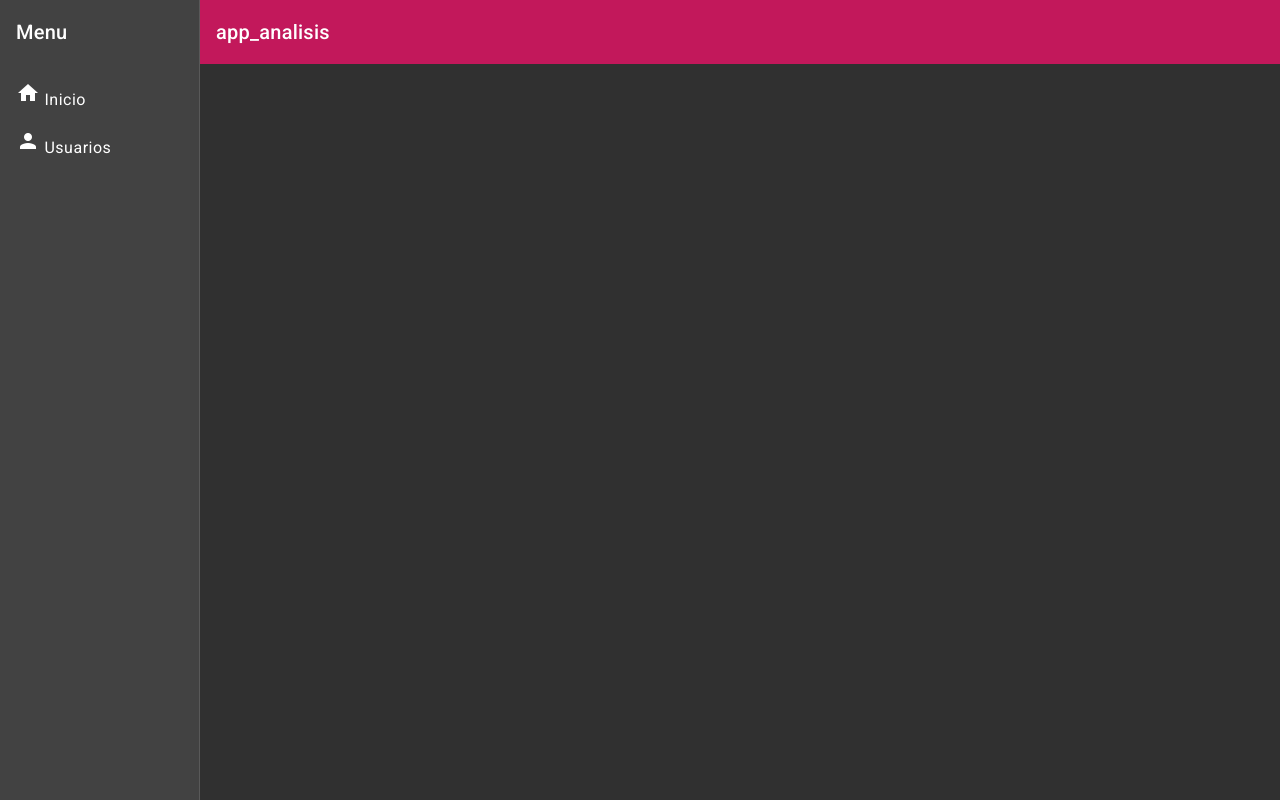
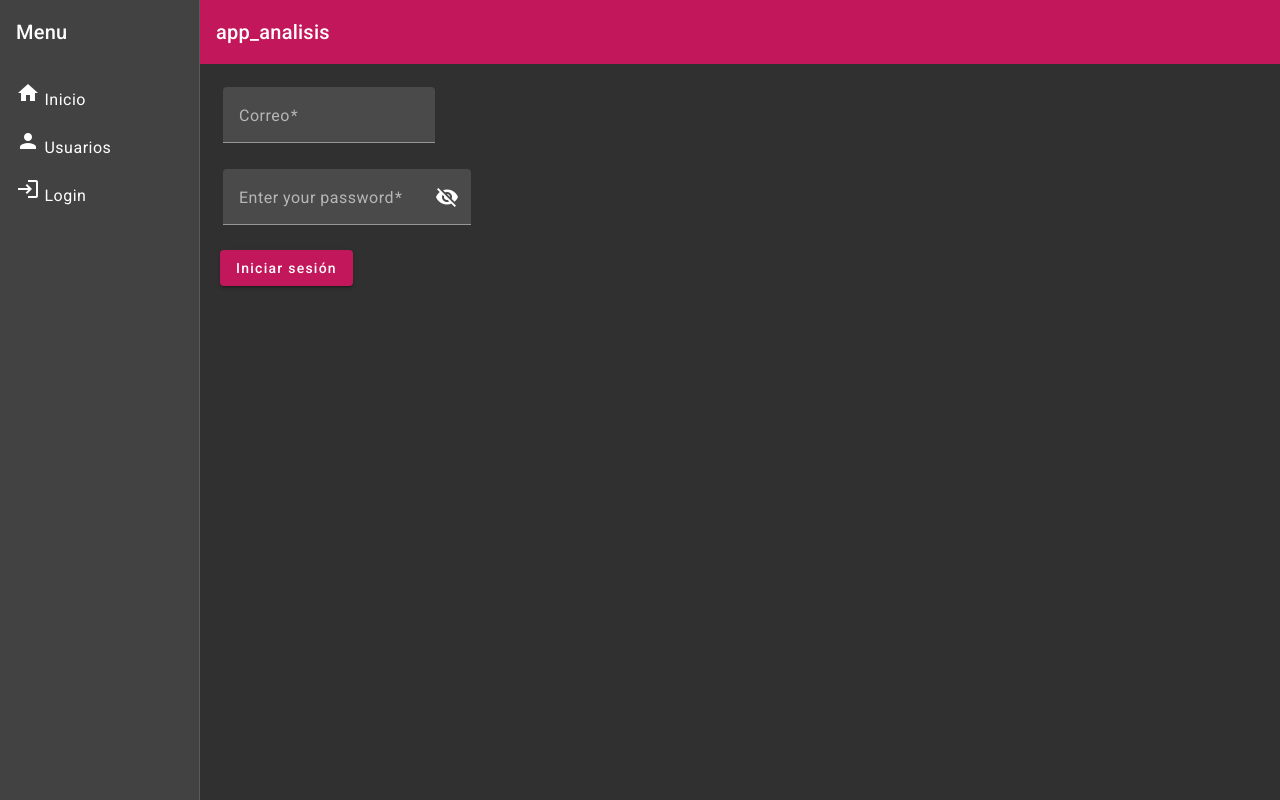
Before and after one commit to KenethUrrutia/app_analisis, an Angular app: page /login in a window 1280 px wide. Before the commit this address led to /. Built offline with nearby package versions, Linux system fonts and the light colour scheme.

Commit message:
Login con Guards

```diff
--- a/src/app/app.routes.ts
+++ b/src/app/app.routes.ts
@@ -1,4 +1,5 @@
 import { Routes } from '@angular/router';
+import { authGuard } from './shared/guards/auth.guard';
 
 export const routes: Routes = [
 	{
@@ -14,6 +15,12 @@ export const routes: Routes = [
 	{
 		path: 'users',
 		title: 'Usuarios',
+		canActivate: [authGuard],
 		loadComponent: () => import('./pages/users/users.component')
+	},
+	{
+		path: 'login',
+		title: 'Login',
+		loadComponent: () => import('./pages/login/login.component')
 	}
 ];
--- a/src/app/navigation/navigation.component.ts
+++ b/src/app/navigation/navigation.component.ts
@@ -48,6 +48,12 @@ export class NavigationComponent {
 			icon: 'person',
 			rute: 'users'
 		});
+		this.menuOption.push({
+			idoption: 3,
+			name: 'Login',
+			icon: 'login',
+			rute: 'login'
+		});
 	}
 
 	isHandset$: Observable<boolean> = this.breakpointObserver.observe(Breakpoints.Handset).pipe(
--- /dev/null
+++ b/src/app/pages/login/login.component.html
@@ -0,0 +1,32 @@
+<div class="container">
+	<form [formGroup]="formSubmit">
+		<table>
+			<tr>
+				<td>
+					<mat-form-field appearance="fill">
+						<mat-label>Correo</mat-label>
+						<input matInput placeholder="example@hotmail.com" formControlName="email" />
+					</mat-form-field>
+				</td>
+			</tr>
+			<tr>
+				<td>
+					<mat-form-field appearance="fill">
+						<mat-label>Enter your password</mat-label>
+						<input matInput [type]="hide ? 'password' : 'text'" formControlName="password" />
+						<button
+							mat-icon-button
+							matSuffix
+							(click)="hide = !hide"
+							[attr.aria-label]="'Hide password'"
+							[attr.aria-pressed]="hide"
+						>
+							<mat-icon>{{ hide ? 'visibility_off' : 'visibility' }}</mat-icon>
+						</button>
+					</mat-form-field>
+				</td>
+			</tr>
+		</table>
+		<button mat-raised-button color="primary" (click)="onSubmit()">Iniciar sesión</button>
+	</form>
+</div>
--- /dev/null
+++ b/src/app/pages/login/login.component.scss
@@ -0,0 +1,12 @@
+.example-container mat-form-field + mat-form-field {
+	margin-left: 8px;
+}
+
+.example-right-align {
+	text-align: right;
+}
+
+input.example-right-align::-webkit-outer-spin-button,
+input.example-right-align::-webkit-inner-spin-button {
+	display: none;
+}
--- /dev/null
+++ b/src/app/pages/login/login.component.ts
@@ -0,0 +1,39 @@
+import { Component } from '@angular/core';
+import { FormBuilder, FormGroup, ReactiveFormsModule, Validators } from '@angular/forms';
+import { MatFormFieldModule } from '@angular/material/form-field';
+import { MatIconModule } from '@angular/material/icon';
+import { MatInputModule } from '@angular/material/input';
+import { LoginService } from '../../shared/services/login.service';
+import { MatButtonModule } from '@angular/material/button';
+
+@Component({
+	selector: 'app-login',
+	standalone: true,
+	imports: [MatFormFieldModule, MatInputModule, MatIconModule, ReactiveFormsModule, MatButtonModule],
+	templateUrl: './login.component.html',
+	styleUrl: './login.component.scss'
+})
+export default class LoginComponent {
+	public formSubmit: FormGroup;
+	private loginService: LoginService;
+	hide = true;
+
+	constructor(private fb: FormBuilder, private ls: LoginService) {
+		this.loginService = ls;
+		this.formSubmit = this.fb.group({
+			email: [null, Validators.required],
+			password: [null, [Validators.required]]
+		});
+	}
+
+	onSubmit() {
+		if (this.formSubmit.valid) {
+			this.loginService.access(this.formSubmit.value).subscribe((res) => {
+				console.log(res);
+
+				sessionStorage.setItem('token', res.token);
+			});
+		} else {
+		}
+	}
+}
--- /dev/null
+++ b/src/app/shared/guards/auth.guard.ts
@@ -0,0 +1,13 @@
+import { inject } from '@angular/core';
+import { CanActivateFn, Router } from '@angular/router';
+
+export const authGuard: CanActivateFn = (route, state) => {
+	const token = sessionStorage.getItem('token');
+	if (!token) {
+		alert('INICIA SESIÓN');
+		const router = inject(Router);
+		router.navigateByUrl('/login');
+		return false;
+	}
+	return true;
+};
--- a/src/app/shared/interfaces/index.ts
+++ b/src/app/shared/interfaces/index.ts
@@ -1,3 +1,4 @@
 export * from './data.interface';
 export * from './user.interface';
 export * from './option.interface';
+export * from './login.interface';
--- /dev/null
+++ b/src/app/shared/services/login.service.ts
@@ -0,0 +1,18 @@
+import { Injectable } from '@angular/core';
+import { environment } from '../../../environment/environment';
+import { HttpClient } from '@angular/common/http';
+import { LoginInterface, TokenInterface } from '../interfaces/login.interface';
+import { Observable } from 'rxjs';
+
+@Injectable({
+	providedIn: 'root'
+})
+export class LoginService {
+	readonly API_URL = environment.apiUrl;
+
+	constructor(private http: HttpClient) {}
+
+	access(logindata: LoginInterface): Observable<any> {
+		return this.http.post<LoginInterface>(`${this.API_URL}/api/login`, logindata);
+	}
+}
```
Also changed, not shown: src/app/shared/interfaces/login.interface.ts (added, +8 -0 lines).
